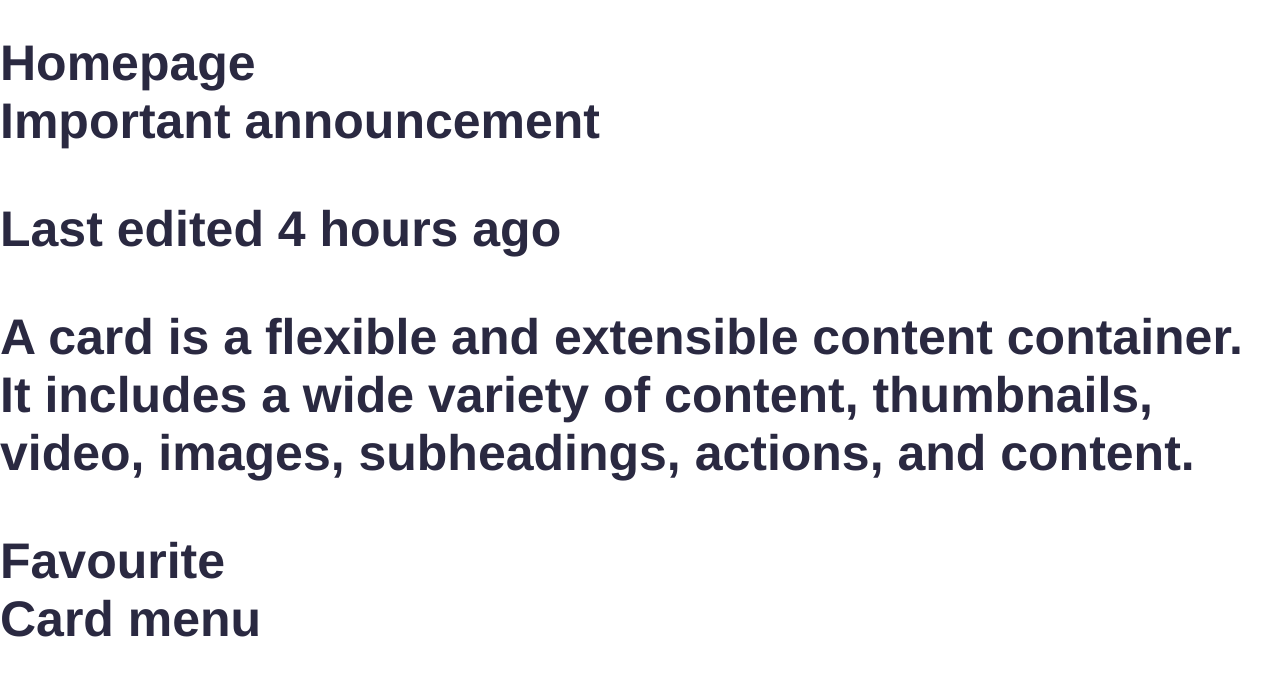
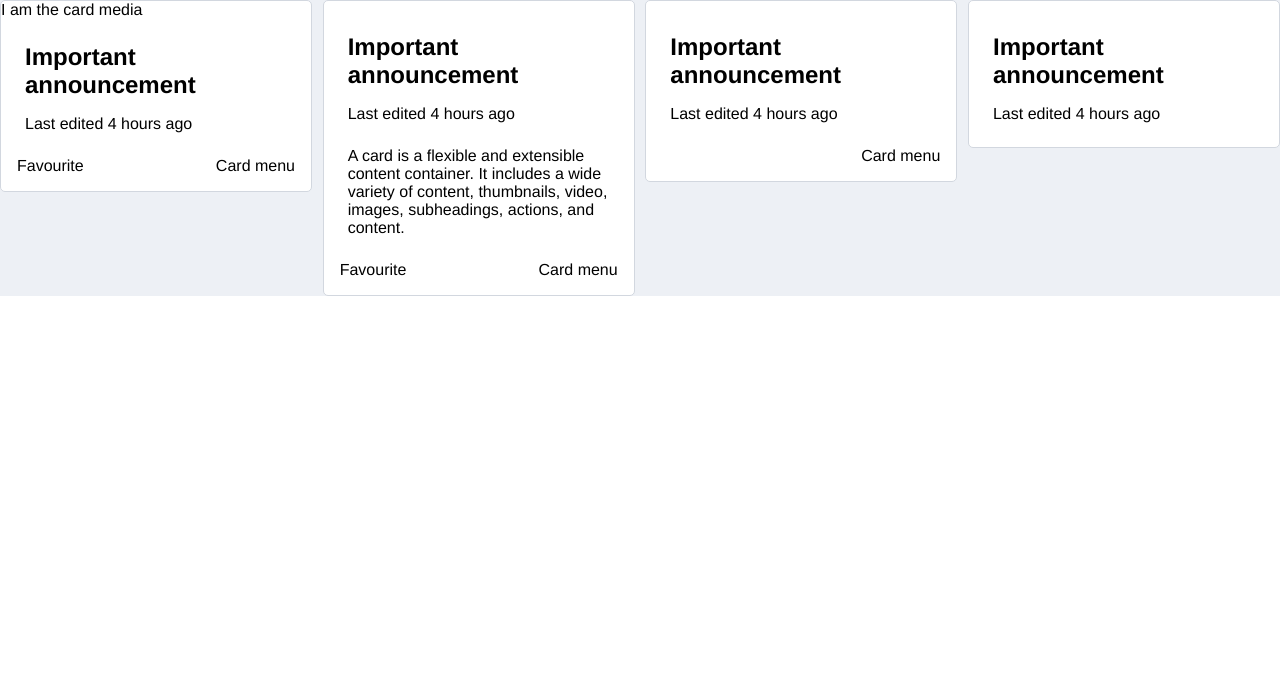
Before and after one commit to rjm56/cm, a Next.js app: page / in a window 1280 px wide. Shown: the top 676 px of the page. Built offline with nearby package versions, Linux system fonts and the light colour scheme.

Commit message:
Basic card layout

```diff
--- /dev/null
+++ b/components/atoms/CardDescription/index.js
@@ -0,0 +1,14 @@
+import styled from "styled-components";
+import { Copy } from "../Typography";
+
+const StyledCardDescription = styled.div`
+  margin-bottom: ${({ theme }) => theme.spacing.medium};
+`;
+
+export const CardDescription = ({ children }) => {
+  return (
+    <StyledCardDescription>
+      <Copy>{children}</Copy>
+    </StyledCardDescription>
+  );
+};
--- a/components/atoms/CardHeader/index.js
+++ b/components/atoms/CardHeader/index.js
@@ -1,3 +1,9 @@
+import styled from "styled-components";
+
+const StyledCardHeader = styled.h2`
+  margin: ${({ theme }) => `0 0 ${theme.spacing.small}`};
+`;
+
 export const CardHeader = ({ children }) => {
-  return <div>{children}</div>;
+  return <StyledCardHeader>{children}</StyledCardHeader>;
 };
--- a/components/atoms/CardMedia/index.js
+++ b/components/atoms/CardMedia/index.js
@@ -1,3 +1,14 @@
-export const CardMedia = () => {
-  return <div>I am the card media</div>;
+import { oneOf, string } from "prop-types";
+import { mediaTypes } from "../../../constants/mediaTypes";
+import styled from "styled-components";
+
+const Wrapper = styled.div``; //TODO
+
+export const CardMedia = ({ type, src }) => {
+  return <Wrapper>I am the card media</Wrapper>;
 };
+
+CardMedia.propTypes = {
+  type: oneOf(mediaTypes),
+  src: string.isRequired,
+};
--- a/components/atoms/LastEdited/index.js
+++ b/components/atoms/LastEdited/index.js
@@ -1,8 +1,17 @@
 import { string } from "prop-types";
-import { Copy } from "../Typeography";
+import { Copy } from "../Typography";
+import styled from "styled-components";
+
+const StyledLastEdited = styled.div`
+  margin-bottom: ${({ theme }) => theme.spacing.medium};
+`;
 
 export const LastEdited = ({ lastEdited }) => {
-  return <Copy>{`Last edited ${lastEdited}`}</Copy>;
+  return (
+    <StyledLastEdited>
+      <Copy>{`Last edited ${lastEdited}`}</Copy>
+    </StyledLastEdited>
+  );
 };
 
 LastEdited.propTypes = {
--- a/components/atoms/Typeography/index.js
+++ b/components/atoms/Typography/index.js
@@ -4,4 +4,6 @@ export const Header = styled.h2``;
 
 export const SubHeader = styled.h3``;
 
-export const Copy = styled.p``;
+export const Copy = styled.p`
+  margin: 0;
+`;
--- a/components/organisms/Card/index.js
+++ b/components/organisms/Card/index.js
@@ -1,11 +1,38 @@
-import { string, bool } from "prop-types";
+import { string, bool, shape, oneOf } from "prop-types";
+import { CardMedia } from "../../atoms/CardMedia";
 import { CardHeader } from "../../atoms/CardHeader";
 import { LastEdited } from "../../atoms/LastEdited";
-import { Copy } from "../../atoms/Typeography";
 import { FavouriteIcon } from "../../atoms/FavouriteIcon";
 import { CardMenu } from "../../molecules/CardMenu";
+import { mediaTypes } from "../../../constants/mediaTypes";
+import styled from "styled-components";
+import { CardDescription } from "../../atoms/CardDescription";
+
+const CardWrapper = styled.div`
+  background: ${({ theme }) => theme.colors.white};
+  border: ${({ theme }) => `1px solid ${theme.colors.border}`};
+  border-radius: 5px;
+`;
+
+const CardContent = styled.div`
+  padding: ${({ theme, withImage }) =>
+    `${withImage ? theme.spacing.medium : theme.spacing.large} ${
+      theme.spacing.medium
+    } 0`};
+`;
+
+const CardActions = styled.div`
+  padding: ${({ theme }) => `0 ${theme.spacing.small}`};
+  margin-bottom: ${({ theme }) => theme.spacing.small};
+  display: flex;
+`;
+
+const CardMenuWrapper = styled.div`
+  margin-left: auto;
+`;
 
 export const Card = ({
+  media,
   header = "",
   lastEdited = "",
   copy = "",
@@ -13,19 +40,32 @@ export const Card = ({
   includeCardMenu = false,
 }) => {
   return (
-    <div>
-      {!!header && <CardHeader>{header}</CardHeader>}
-      {!!lastEdited && <LastEdited lastEdited={lastEdited} />}
-      {!!copy && <Copy>{copy}</Copy>}
-      {includeFavourite && <FavouriteIcon />}
-      {includeCardMenu && <CardMenu />}
-    </div>
+    <CardWrapper>
+      {!!media && <CardMedia {...media} />}
+      <CardContent withImage={!!media}>
+        <CardHeader>{header}</CardHeader>
+        <LastEdited lastEdited={lastEdited} />
+
+        {!!copy && <CardDescription>{copy}</CardDescription>}
+      </CardContent>
+      {(includeFavourite || includeCardMenu) && (
+        <CardActions>
+          {includeFavourite && <FavouriteIcon />}
+          {includeCardMenu && (
+            <CardMenuWrapper>
+              <CardMenu />
+            </CardMenuWrapper>
+          )}
+        </CardActions>
+      )}
+    </CardWrapper>
   );
 };
 
 Card.propTypes = {
-  header: string,
-  lastEdited: string,
+  media: shape({ type: oneOf(mediaTypes), src: string.isRequired }),
+  header: string.isRequired,
+  lastEdited: string.isRequired,
   copy: string,
   includeFavourite: bool,
   includeCardMenu: bool,
--- /dev/null
+++ b/constants/mediaTypes.js
@@ -0,0 +1 @@
+export const mediaTypes = ["img", "video", "svg"];
--- a/constants/styles/theme.js
+++ b/constants/theme.js
@@ -5,6 +5,7 @@ export const theme = {
     small: { size: "14px", lineHeight: "22px" },
   },
   colors: {
+    white: "#ffffff",
     primary: "#2A2941",
     action: "#1254FF",
     border: "#d2d7df",
--- a/pages/_app.js
+++ b/pages/_app.js
@@ -1,7 +1,7 @@
 import App from "next/app";
 import React from "react";
 import { ThemeProvider, createGlobalStyle } from "styled-components";
-import { theme } from "../constants/styles/theme";
+import { theme } from "../constants/theme";
 
 const GlobalStyle = createGlobalStyle`
   html, body, #__next {
--- a/pages/index.js
+++ b/pages/index.js
@@ -1,15 +1,29 @@
-import React from "react";
 import styled from "styled-components";
 import { Card } from "../components/organisms/Card/index.js";
 
-const Title = styled.h1`
-  font-size: 50px;
-  color: ${({ theme }) => theme.colors.primary};
+const Wrapper = styled.section`
+  display: flex;
+  justify-content: space-between;
+  flex-wrap: wrap;
+  background-color: #edf0f5; //TODO: move to theme
+`;
+
+const CardWrapper = styled.div`
+  flex: 0 1 calc(25% - 8px);
 `;
 
 export default () => (
-  <Title>
-    Homepage
+  <Wrapper>
+    <CardWrapper>
+      <Card
+        media={{ type: "img", src: "www.image.com" }}
+        header="Important announcement"
+        lastEdited="4 hours ago"
+        includeFavourite
+        includeCardMenu
+      />
+    </CardWrapper>
+    <CardWrapper>
       <Card
         header="Important announcement"
         lastEdited="4 hours ago"
@@ -17,5 +31,16 @@ export default () => (
         includeFavourite
         includeCardMenu
       />
-  </Title>
+    </CardWrapper>
+    <CardWrapper>
+      <Card
+        header="Important announcement"
+        lastEdited="4 hours ago"
+        includeCardMenu
+      />
+    </CardWrapper>
+    <CardWrapper>
+      <Card header="Important announcement" lastEdited="4 hours ago" />
+    </CardWrapper>
+  </Wrapper>
 );
```
Lines whose indentation alone changed are shown as unchanged.
